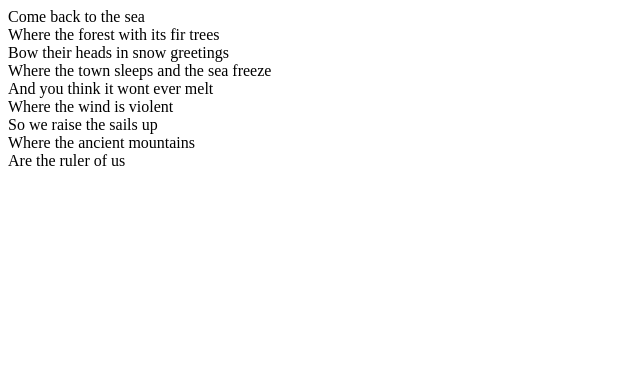
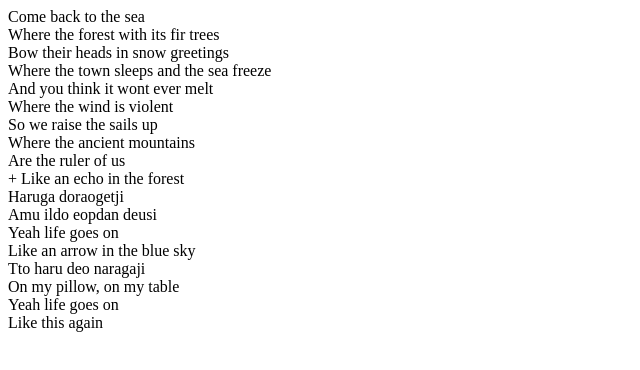
Before and after one commit to Adelaide95/laba1, a plain HTML site: page index.html in a window 1280 px wide. Shown: the whole page, without its empty margins (0-640 px from the left). Drawn offline with Linux system fonts and the light colour scheme.

Commit message:
Made some changes

```diff
--- a/index.html
+++ b/index.html
@@ -12,7 +12,19 @@ And you think it wont ever melt<br>
 Where the wind is violent<br>
 So we raise the sails up<br>
 Where the ancient mountains<br>
-Are the ruler of us
+Are the ruler of us<br>
+
++
+
+Like an echo in the forest<br>
+Haruga doraogetji<br>
+Amu ildo eopdan deusi<br>
+Yeah life goes on<br>
+Like an arrow in the blue sky<br>
+Tto haru deo naragaji<br>
+On my pillow, on my table<br>
+Yeah life goes on<br>
+Like this again
         </p>
     </body>
 </html>
```
Also changed, not shown: index2.html (added, +12 -0 lines).
